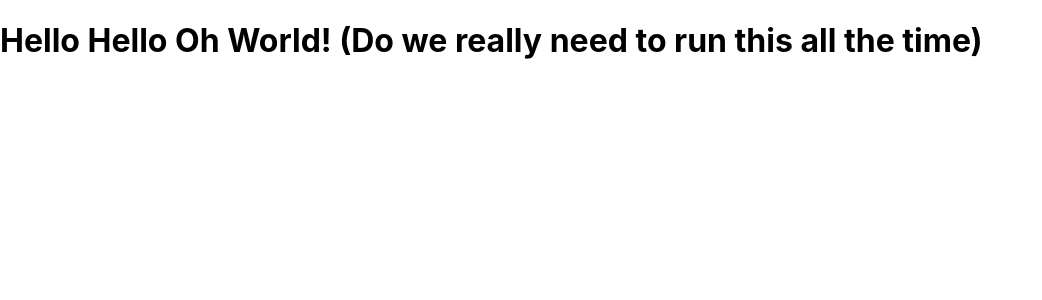
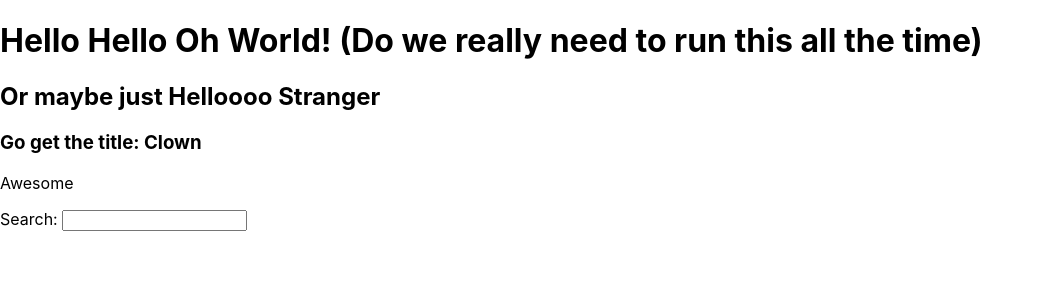
Before and after one commit to TuijaStardust/reaction, a React (Create React App) app: page / in a window 1280 px wide. Shown: the top 300 px of the page, without its empty margins (0-1042 px from the left). Built offline with nearby package versions, Linux system fonts and the light colour scheme.

Commit message:
fooling around with variables in curly braces

```diff
--- a/src/App.js
+++ b/src/App.js
@@ -5,16 +5,47 @@ import './App.css';
 // (e.g. parameters), define it outside the component to avoid redefining it on every function call
 const awesomeVariable = 'Awesome';
 
+// Using JS Object
+const welcome = {
+  greeting: 'Helloooo',
+  title: 'Stranger',
+}
+
+const getTitle = (title) => title;
+
 // Function components are the modern way of using components in React
 const App = () => {
   const inTheFunctionVariable = '(Do we really need to run this all the time)'
 
   return (
     <div>
-    <h1>Hello Hello Oh World! {inTheFunctionVariable}</h1>
+      <h1>Hello Hello Oh World! {inTheFunctionVariable}</h1>
+      <h2>Or maybe just {welcome.greeting} {welcome.title}</h2>
+      <h3>Go get the title: {getTitle('Clown')}</h3>
+      <p>{awesomeVariable}</p>
+
+
+      <label htmlFor="search">Search: </label>
+      <input if="search" type="text" />
+
     </div>
   );
 
 }
 
 export default App;
+
+
+/**
+ * Comments:
+ *
+ * CamelCase naming convention!
+ *
+ * htmlFor attribute reflects the for attribute in HTML
+ * -> Expect to come across more JSX specific attributes
+ *    - class -> className
+ *    - onclick -> onClick
+ *
+ * Essentially everything in curly braces in JSX can be used for JS
+ *
+ */
```
